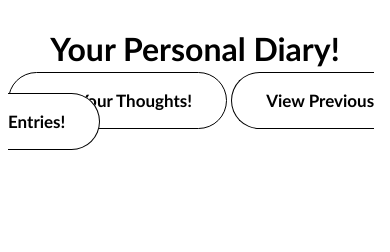
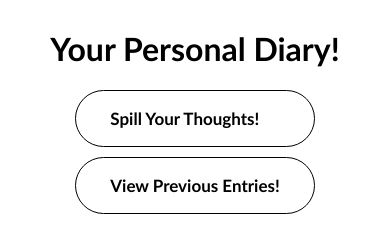
Before and after one commit to Tanaum/Journal_Site, a plain HTML site: page index.html in a window 390 px wide. Drawn offline with Linux system fonts and the light colour scheme.

Commit message:
Changes in media CSS

```diff
--- a/index.html
+++ b/index.html
@@ -8,7 +8,7 @@
 </head>
 <body class="centred-body">
     <h1>Your Personal Diary!</h1>
-    <div>
+    <div class="main-page-buttons">
         <a href="DiaryEntry.html">Spill Your Thoughts!</a>
         <a href="PrvEnt.html">View Previous Entries!</a>
     </div>
--- a/style.css
+++ b/style.css
@@ -85,3 +85,12 @@ a:active, button:active {
   line-height: 48px;
   transition: all 0.3s ease-in-out;
 }
+
+/* ANY SCREEN THAT HAD WIDTH LESS THAN THIS WILL HAVE THIS STYLE */
+@media (max-width: 500px){
+  .main-page-buttons{
+  display: flex;
+  flex-direction: column;
+  gap: 10px;
+}
+}
```
Also changed, not shown: DiaryEntry.html (+1 -1 lines).
